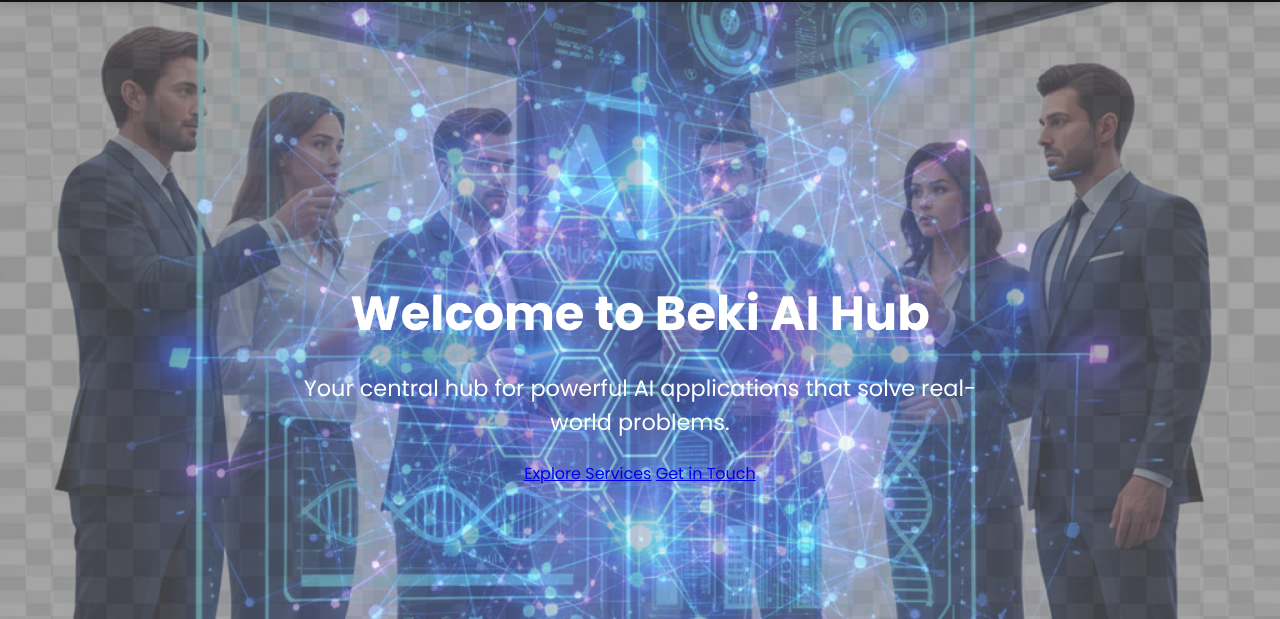
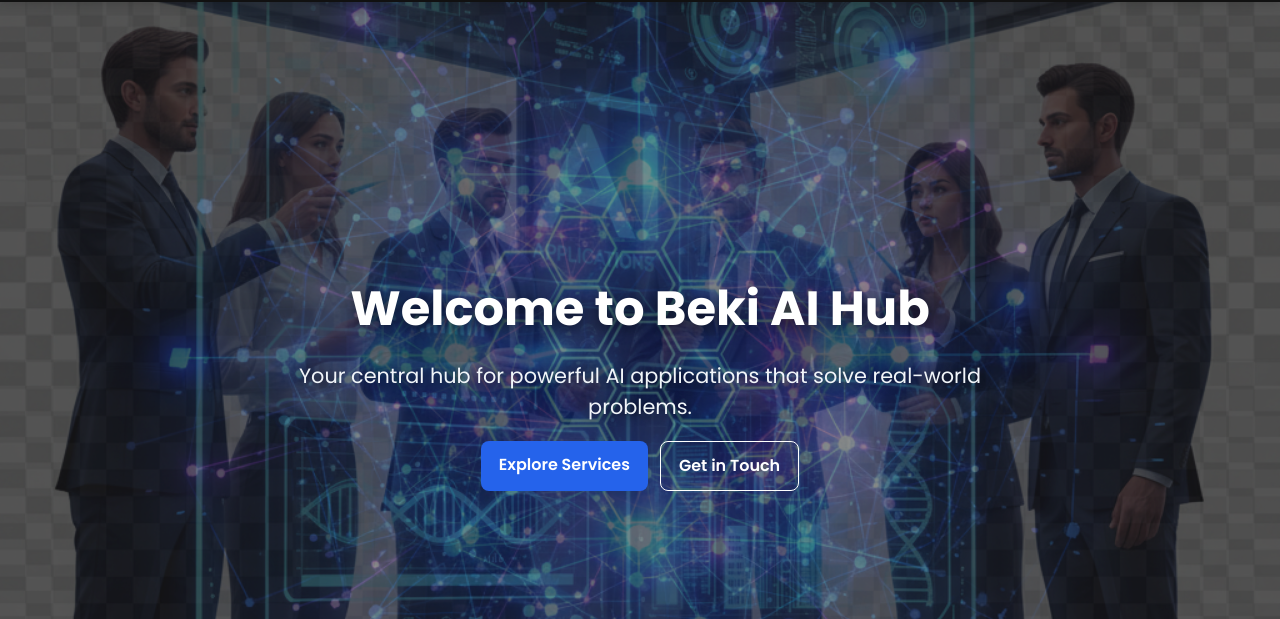
Before and after one commit to bereket4032/ai-hub, a plain HTML site: page frontend/index.html in a window 1280 px wide. Shown: the part 333-952 px from the top of the page. Drawn offline with Linux system fonts and the light colour scheme; files whose address does not match are found by name.

Commit message:
Optimized hero section with background slideshow and overlay

```diff
--- a/frontend/assets/css/style.css
+++ b/frontend/assets/css/style.css
@@ -40,10 +40,10 @@
 .hamburger-panel{position:absolute; right:20px; top:64px; background:#fff; color:#111; padding:12px; box-shadow:0 8px 20px rgba(0,0,0,0.12); border-radius:8px; display:none}
 .hamburger-panel a{display:block; color:#111; padding:8px 6px; text-decoration:none}
 
-/* Hero Section with Background Slideshow */
+/* ================= Hero Section with Optimized Slideshow ================= */
 .hero {
   position: relative;
-  height: 90vh;
+  height: 90vh; /* almost full screen */
   display: flex;
   flex-direction: column;
   justify-content: center;
@@ -58,10 +58,18 @@
   position: absolute;
   top: 0; left: 0; width: 100%; height: 100%;
   background-size: cover;
-  background-position: center;
+  background-position: center center;
+  background-repeat: no-repeat;
   animation: heroSlider 15s infinite;
+  z-index: -2; /* behind everything */
+}
+
+/* Dark overlay for better text readability */
+.hero-overlay {
+  position: absolute;
+  top: 0; left: 0; width: 100%; height: 100%;
+  background: rgba(0,0,0,0.45);
   z-index: -1;
-  opacity: 0.85;
 }
 
 @keyframes heroSlider {
@@ -70,15 +78,56 @@
   67%, 100% { background-image: url('assets/images/app-sample1.png'); }
 }
 
+/* Hero content */
+.hero-content {
+  position: relative;
+  z-index: 2;
+  max-width: 800px;
+  padding: 20px;
+}
+
 .hero h1 {
   font-size: 3rem;
   margin-bottom: 15px;
+  text-shadow: 0 4px 14px rgba(0,0,0,0.6);
 }
 
 .hero p {
-  font-size: 1.4rem;
+  font-size: 1.3rem;
   max-width: 700px;
+  margin: 0 auto 18px;
+  color: #f1f5f9;
+  text-shadow: 0 2px 10px rgba(0,0,0,0.5);
 }
+
+/* CTA buttons */
+.hero-cta {
+  display: flex;
+  gap: 12px;
+  justify-content: center;
+  margin-top: 10px;
+}
+.btn {
+  display: inline-block;
+  padding: 12px 18px;
+  border-radius: 8px;
+  text-decoration: none;
+  font-weight: 600;
+  transition: 0.3s;
+}
+.btn-primary {
+  background: var(--accent);
+  color: #fff;
+}
+.btn-outline {
+  border: 1px solid #fff;
+  background: transparent;
+  color: #fff;
+}
+.btn:hover {
+  transform: translateY(-3px);
+}
+
 
 /* =============== Section =============== */
 .section{padding:64px 0}
--- a/frontend/index.html
+++ b/frontend/index.html
@@ -63,6 +63,7 @@
 
   <!-- Hero Section -->
 <section class="hero">
+  <div class="hero-overlay"></div>
   <div class="hero-content">
     <h1>Welcome to Beki AI Hub</h1>
     <p>Your central hub for powerful AI applications that solve real-world problems.</p>
@@ -72,6 +73,7 @@
     </div>
   </div>
 </section>
+
 
 
     <!-- Services (apps gallery) -->
```
